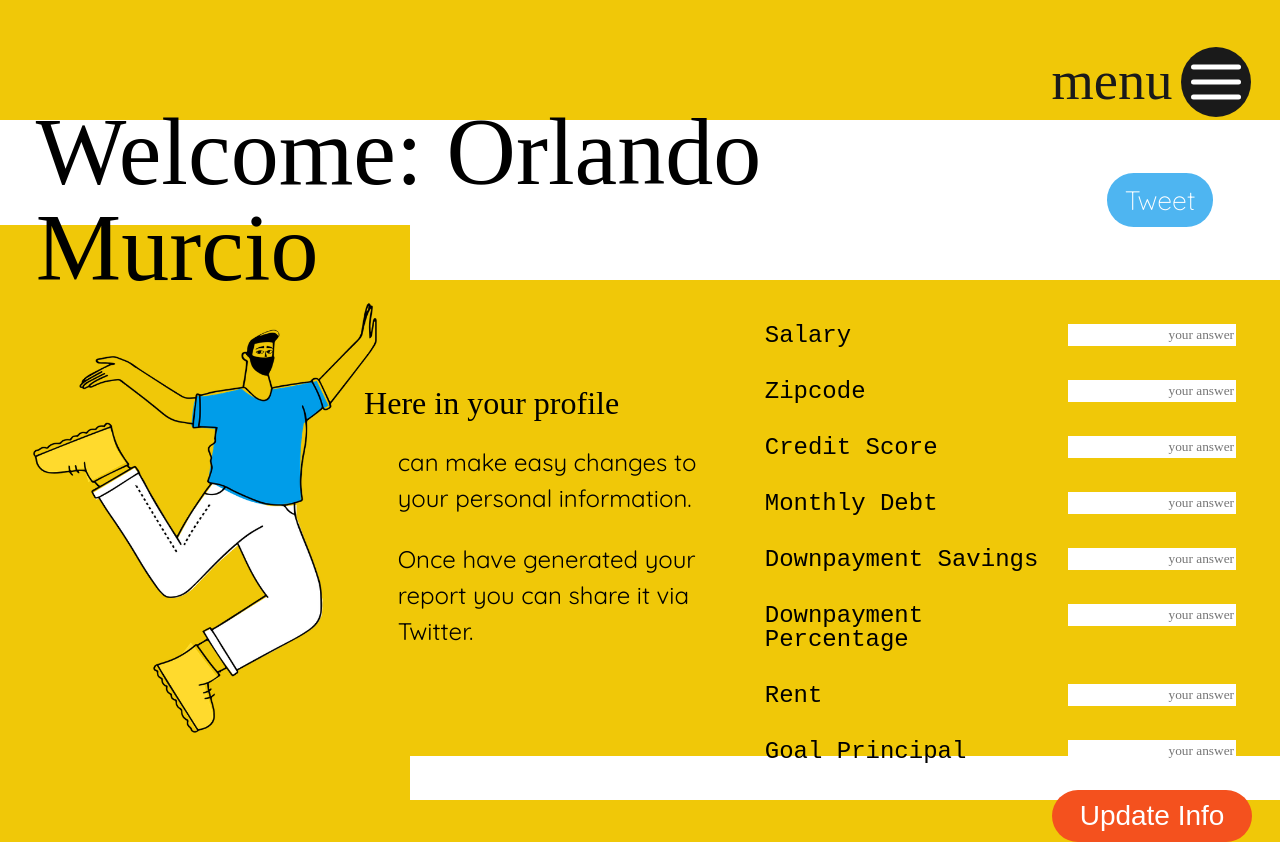
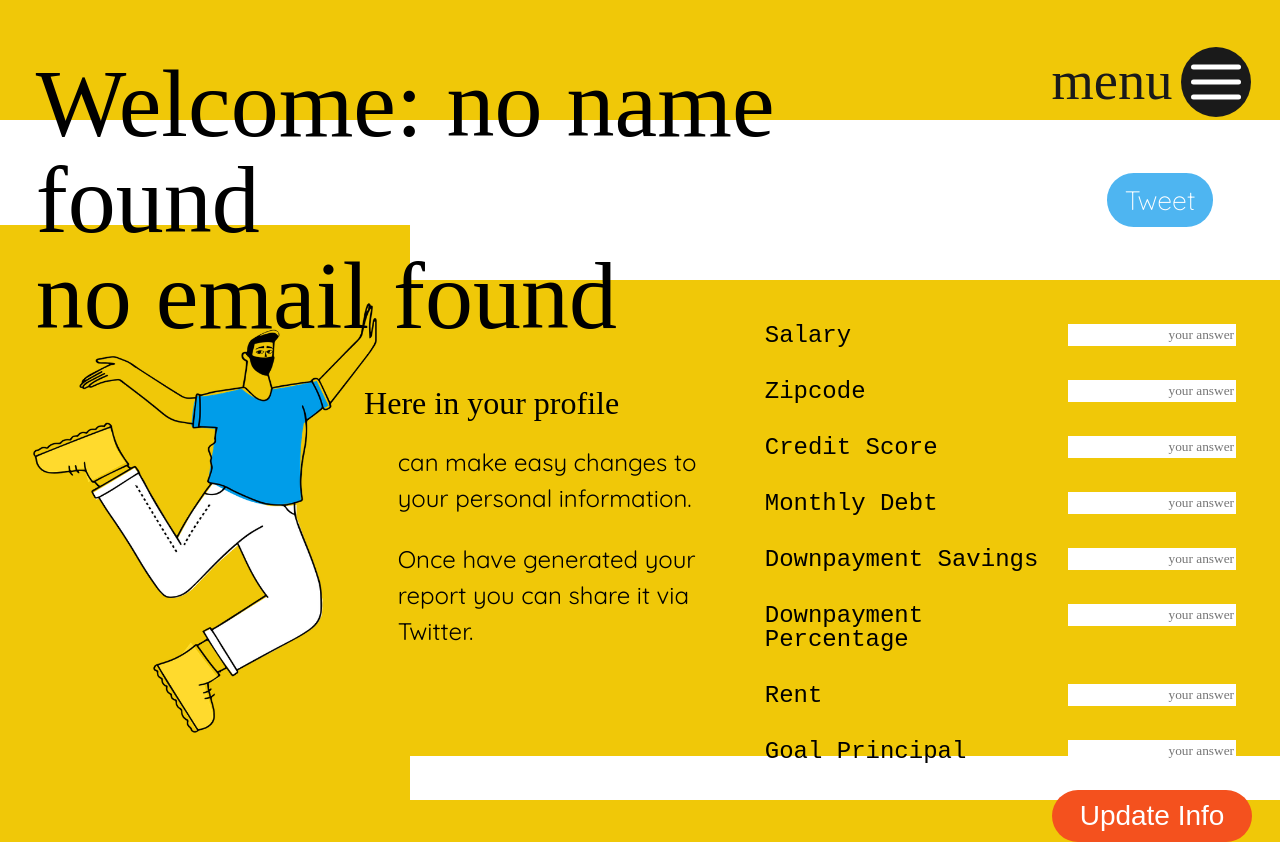
Before and after one commit to Dream-Home-PEABOT/DreamHome_FEE, a React (Create React App) app: page /profile in a window 1280 px wide. Built offline with nearby package versions, Linux system fonts and the light colour scheme; no server answers; a web font is replaced by a local one.

Commit message:
Retrive elements from localstorage

```diff
--- a/src/components/NavBar/NavBar.tsx
+++ b/src/components/NavBar/NavBar.tsx
@@ -8,6 +8,7 @@ import { FiMenu } from "react-icons/fi";
 import { NavItem } from "../NavItem/NavItem";
 import { ReportContext } from "../../helpers/context";
 import { logOut } from "../../helpers/firebase";
+
 
 const NavBar: React.FC<any> = (props) => {
   const [open, setOpen] = useState<boolean>(false);
@@ -68,7 +69,7 @@ const DropdownMenu = (props: any) => {
         <DropdownItem onClick={props.setOpen}>Journey</DropdownItem>
       </Link>
 
-      {firebase.auth().currentUser &&
+      {firebase.auth().currentUser &&  userReport &&
       <Link
         to="/profile"
         data-testid="to-profile"
--- a/src/components/Profile/Profile.tsx
+++ b/src/components/Profile/Profile.tsx
@@ -1,4 +1,4 @@
-import React, { useState } from "react";
+import React, { useState, useEffect } from "react";
 // import {updateReport} from "../../helpers/apiCalls"//iTHink this has to be pass down as a prop from app
 import bkg_img from "../../images/report/Big Shoes - Jumping On One leg Pose.png";
 import "./Profile.css";
@@ -9,9 +9,20 @@ interface profileProp {
 
 export const Profile: React.FC<profileProp> = ({ updateReport }) => {
   const [profileInfo, updateProfileInfo] = useState<any>({})
-  const [error, setError] = useState<string>('')
+  const [error, setError] = useState<string>('');
+  const [person, setPerson] = useState<string>('');
+  const [email, setEmail] = useState<string>('');
+
+  useEffect(() => {
+    const userError = 'no name found'
+    const emailError = 'no email found'
+    const user = localStorage.getItem('displayName') || userError;
+    const email = localStorage.getItem('email') || emailError;
+    setPerson(user)
+    setEmail(email)
+  }, [])
+
   const handleChange = (e:any)=>{
-
     updateProfileInfo({...profileInfo, [e.target.name]: e.target.value})
   }
   return (
@@ -20,7 +31,10 @@ export const Profile: React.FC<profileProp> = ({ updateReport }) => {
         <div className="salut">
 
           <h3 className="header" data-testid="Dream Home">
-              Welcome: Orlando Murcio
+              Welcome: {person}
+          </h3>
+          <h3 className="header" data-testid="Dream Home">
+               {email}
           </h3>
 
         </div>
```
